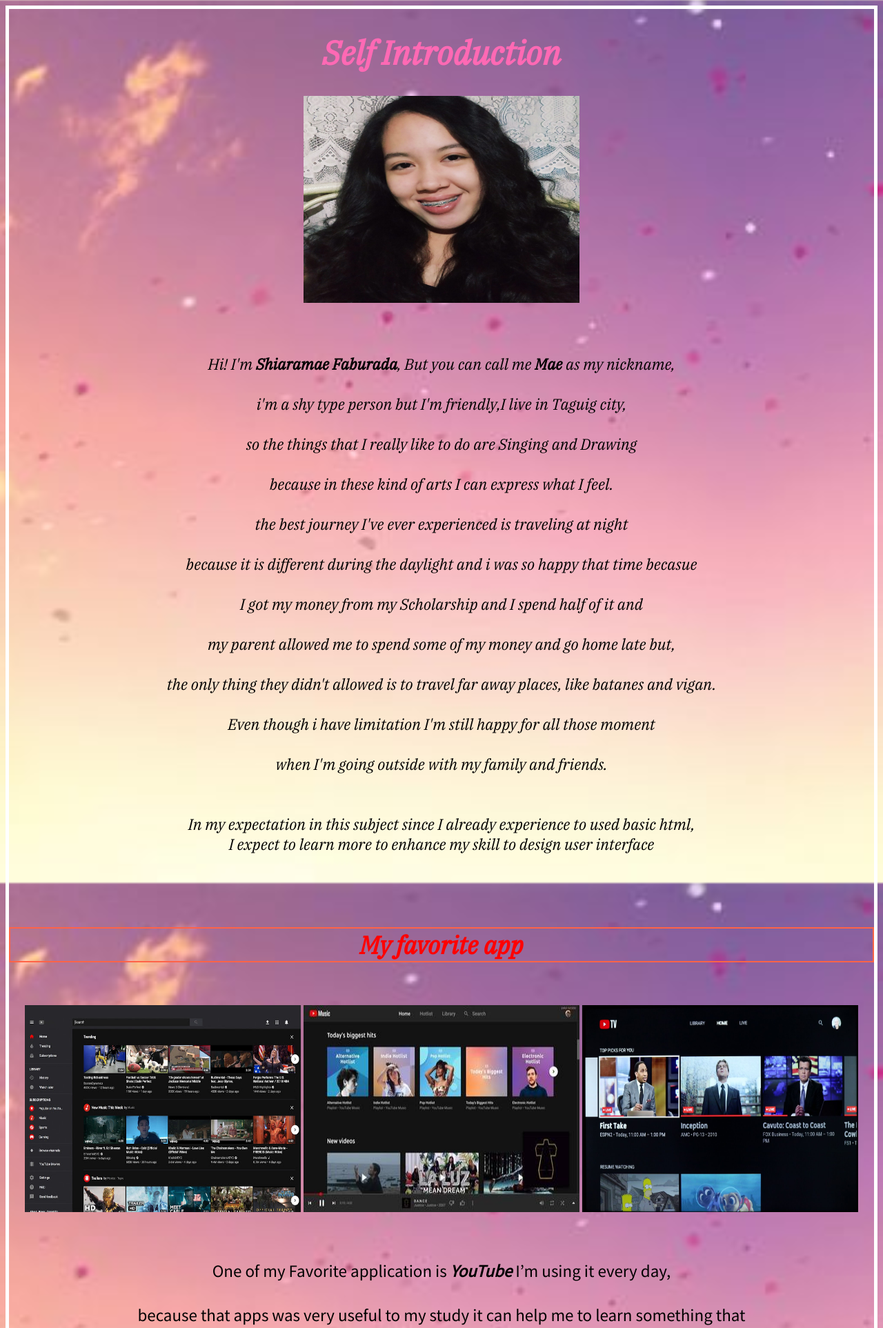
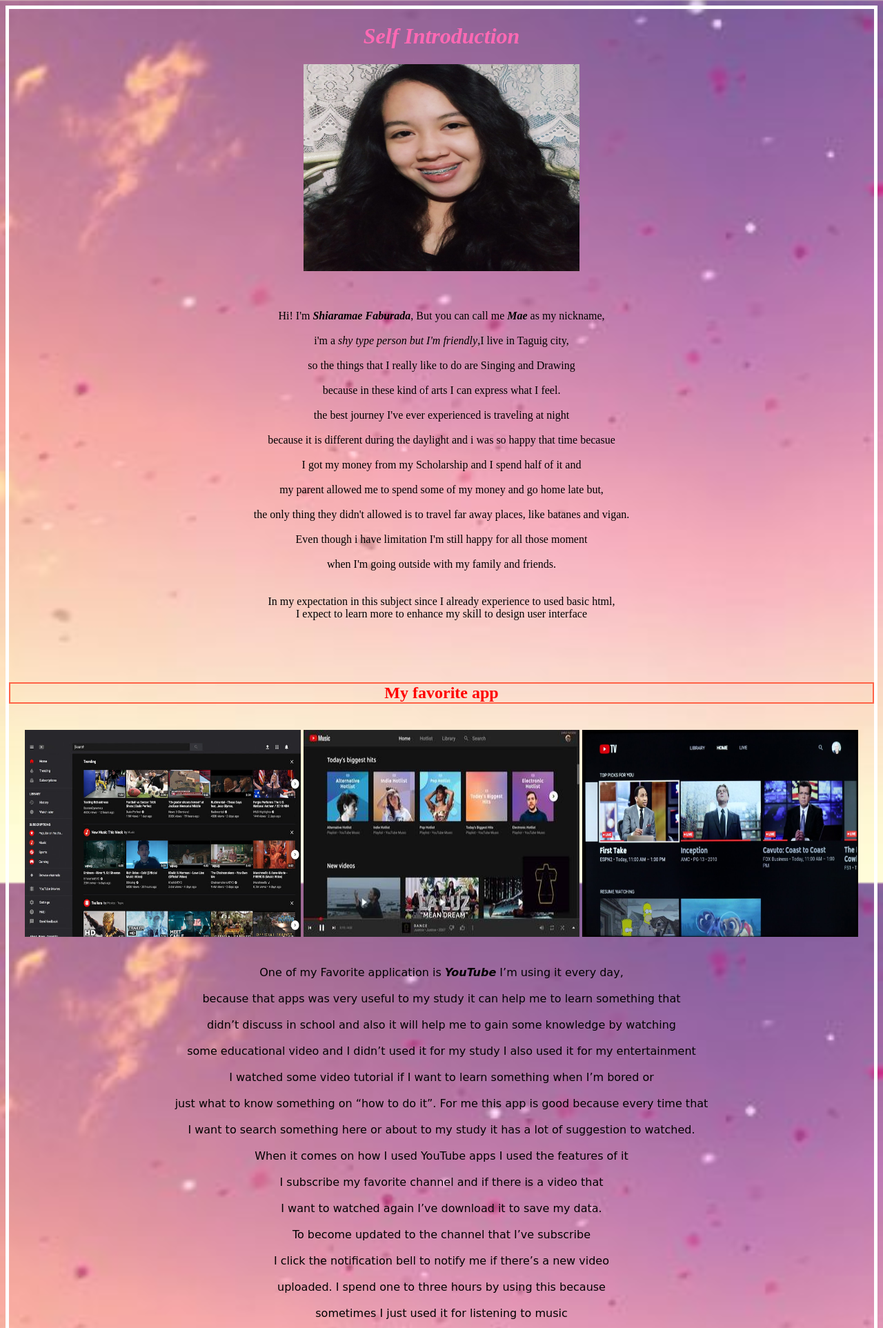
Before and after one commit to shiara210/lab1, a PHP site: page /index.html in a window 1280 px wide. Shown: the top 1925 px of the page at 69% size. Run offline with PHP 8.4, Linux system fonts and the light colour scheme.

Commit message:
inline css

```diff
--- a/css/styles.css
+++ b/css/styles.css
@@ -1,11 +1,8 @@
 h1 {
-   color: #ff69b4;;
-   font-family: 'IBM Plex Serif',serif;
-   font-size: 300%;
+   color: #ff69b4;
 }
 
 body {
-  background-image: url(cute.jpg);
   background-repeat: no-repeat;
   background-attachment: fixed;
   background-size:cover;
@@ -13,23 +10,9 @@
 }
 
 p {
-  color: Black;
-  font-family: 'IBM Plex Serif',serif;
-  font-size:140%;
-  text-align:center;
+  color: black;
 }
 
 p2 {
     color: red;
-    font-family: 'IBM Plex Serif',serif;
-    font-size: 150%;
-    text-align: center;
 }
-
-
-p3 {
-    color: black;
-    font-family: 'Noto Sans JP', sans-serif;
-    font-size: 140%;
-    text-align: center;
-}
--- a/index.html
+++ b/index.html
@@ -3,17 +3,15 @@
 <head>
 <title> Introduction</title>
 <link rel ="stylesheet" href = "css/styles.css"/>
-<link href="https://fonts.googleapis.com/css2?family=IBM+Plex+Serif:ital@1&display=swap" rel="stylesheet">
-<link href="https://fonts.googleapis.com/css2?family=Noto+Sans+JP&display=swap" rel="stylesheet">
 </head>
 <body>
-<h1><center><b><i>Self Introduction</h1></center></b></i>
-<body background-image= "css/cute.jpg">
+<h1 style="font-family:harrington;"><center><b><i>Self Introduction</h1></center></b></i>
+<body background= "cute.jpg">
 <center><img src="My_Pic.jpg" alt="My picture" style="width:400px;height:300px;"></center>
 
 
 <br>
-<center><p><br>Hi! I'm <b><i>Shiaramae Faburada</b></i>, But you can call me <b><i>Mae</b></i> as my nickname,</br>
+<center><p style="font-family: harrington;"><br>Hi! I'm <b><i>Shiaramae Faburada</b></i>, But you can call me <b><i>Mae</b></i> as my nickname,</br>
 <br>i'm a <i>shy type person but I'm friendly</i>,I live in Taguig city,</br>
 <br>so the things that I really like to do are Singing and Drawing</br>
 <br>because in these kind of arts I can express what I feel.</br>
@@ -38,7 +36,7 @@
 <img src="y5.jpg" style="width:400px;height:300px;"></center>
 
 
-<p3><center><br>
+<p3 style="font-family:comic sans ms;"> <center><br>
 <br>One of my Favorite application is <b><i>YouTube</b></i> I’m using it every day,</br>
 <br>because that apps was very useful to my study it can help me to learn something that</br>
 <br>didn’t discuss in school and also it will help me to gain some knowledge by watching</br>
```
Also changed, not shown: cute.jpg (renamed from css/cute.jpg).
